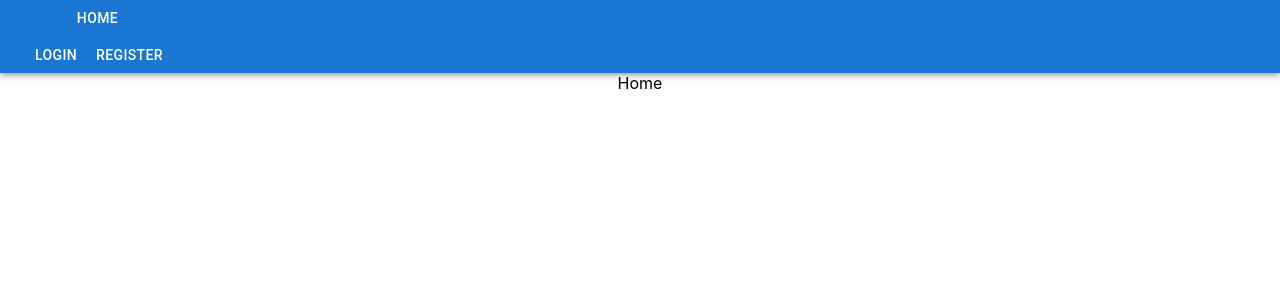
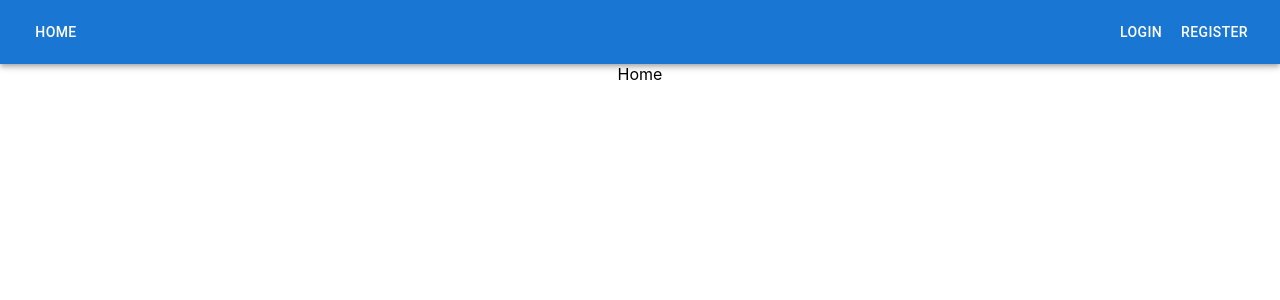
Before and after one commit to Asya1398/user-front, a React (Create React App) app: page / in a window 1280 px wide. Shown: the top 300 px of the page. Built offline with nearby package versions, Linux system fonts and the light colour scheme; what redux-debounced would draw is missing.

Commit message:
changed MenuNav.js file

```diff
--- a/src/components/MenuNav.js
+++ b/src/components/MenuNav.js
@@ -19,7 +19,7 @@ const MenuNav = ({ history }) => {
     <AppBar position="static">
       <Toolbar className={classes.root}>
         {!localStorage.getItem('accessToken') ? (
-          <div>
+          <>
             <Button
               color="inherit"
               onClick={() => {
@@ -46,9 +46,9 @@ const MenuNav = ({ history }) => {
                 register
               </Button>
             </div>
-          </div>
+          </>
         ) : (
-          <div>
+          <>
             <div>
               <Button
                 onClick={() => {
@@ -75,7 +75,7 @@ const MenuNav = ({ history }) => {
             >
               Log Out
             </Button>
-          </div>
+          </>
         )}
       </Toolbar>
     </AppBar>
```
